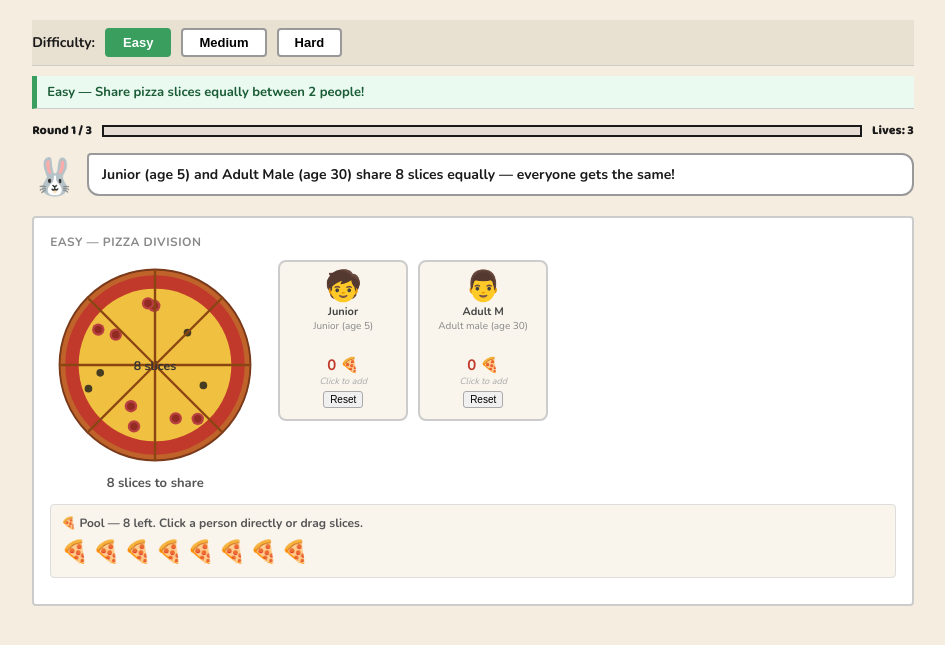
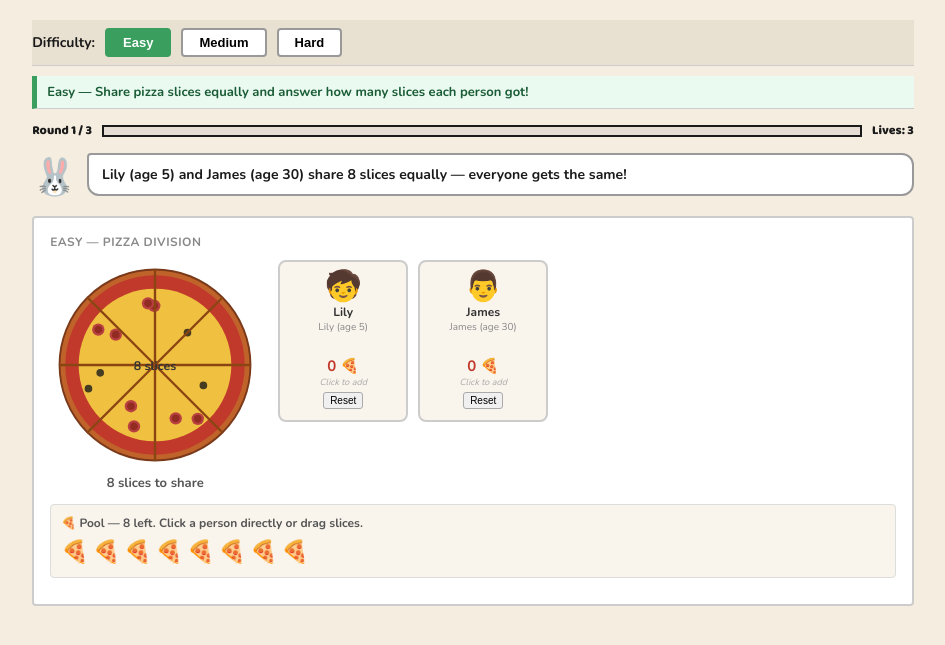
Before and after one commit to w1887705/MathsMayhem, a Django app: page /tasks/task-14-pizza/ in a window 1280 px wide. Shown: the part 58-703 px from the top of the page, without its empty margins (167-1112 px from the left). Run offline with Django 4.2, Linux system fonts and the light colour scheme; the visitor is signed in with stand-in values (Sample User, id 1); data comes from the database, SQL or seed files in the repository; data that the repository does not hold is empty.

Commit message:
Update pizza_task.html

```diff
--- a/core/templates/core/pizza_task.html
+++ b/core/templates/core/pizza_task.html
@@ -31,7 +31,7 @@
 .person-card.correct-box{border-color:#27ae60;background:#eafaf1;cursor:default}
 .person-card.wrong-box{border-color:#c0392b;background:#fadbd8}
 .person-emoji{font-size:30px;line-height:1;margin-bottom:2px}
-.person-name{font-size:11px;font-weight:bold;color:#444}
+.person-name{font-size:12px;font-weight:bold;color:#333}
 .person-age{font-size:10px;color:#888}
 .person-needs{font-size:11px;color:#2980b9;font-weight:bold;margin:3px 0}
 .slice-stack{font-size:12px;min-height:16px;margin:3px 0;line-height:1.3}
@@ -57,9 +57,10 @@
 .start-btn:hover{background:#933232}
 .q-box{background:#eef6ff;border:2px solid #2980b9;border-radius:6px;padding:14px;margin-top:12px}
 .q-title{font-size:13px;font-weight:bold;color:#1a4f7a;margin-bottom:8px}
-.q-text{font-size:15px;font-weight:bold;margin-bottom:12px;line-height:1.7}
+.q-text{font-size:15px;font-weight:bold;margin-bottom:8px;line-height:1.7}
+.q-hint-box{background:#fff3c4;border:1px solid #f5a623;border-radius:4px;padding:8px 10px;font-size:12px;color:#784212;margin-bottom:10px}
 .q-row{display:flex;align-items:center;gap:8px;flex-wrap:wrap}
-.q-inp{width:80px;height:46px;border:2px solid #333;font-size:20px;text-align:center;font-weight:bold;border-radius:4px;outline:none}
+.q-inp{width:100px;height:46px;border:2px solid #333;font-size:18px;text-align:center;font-weight:bold;border-radius:4px;outline:none;letter-spacing:2px}
 .q-inp:focus{border-color:#c0392b}
 .q-inp.ok{border-color:#27ae60;background:#d5f5e3;color:#1a5c35}
 .q-inp.no{border-color:#c0392b;background:#fadbd8}
@@ -86,7 +87,7 @@
     <button class="diff-btn" data-d="medium">Medium</button>
     <button class="diff-btn" data-d="hard">Hard</button>
   </div>
-  <div class="notice-bar" id="noticeBar">Easy — Share pizza slices equally between 2 people!</div>
+  <div class="notice-bar" id="noticeBar">Easy — Share pizza slices equally and answer how many slices each person got!</div>
   <div class="prog-bar-wrap">
     <span class="prog-lbl" id="progLbl">Round 1 / 3</span>
     <div class="prog-bar-track"><div class="prog-bar-fill" id="progFill" style="width:0%"></div></div>
@@ -105,15 +106,15 @@ var SAVE_URL   = "{% url 'core:save_progress' task.slug %}";
 var CSRF_TOKEN = "{{ csrf_token }}";
 var OWNED_THEMES = {{ owned_themes|safe }};
 
-/* ── CHARACTERS
-   Ratios based on calorie needs (adult male = 4 as base unit):
-   Junior(5) = 1,  Teen(16F) = 2,  Adult Female(25) = 3,  Adult Male(30) = 4
-   Pizza slices = total ratio, so each person gets exactly their ratio number of slices */
+/* ── CHARACTERS with names
+   Ratios: Lily(5)=1, Maya(16)=2, Sarah(25)=3, James(30)=4
+   Medium pizza = sum of ratios (each gets exactly ratio slices, fraction already simplified)
+   Hard pizza   = sum of ratios × 2 (fractions need simplifying!) */
 var PEOPLE = [
-  { emoji:'🧒', name:'Junior',  age:5,  label:'Junior (age 5)',        ratio:1 },
-  { emoji:'👧', name:'Teen',    age:16, label:'Teen (age 16)',          ratio:2 },
-  { emoji:'👩', name:'Adult F', age:25, label:'Adult female (age 25)', ratio:3 },
-  { emoji:'👨', name:'Adult M', age:30, label:'Adult male (age 30)',   ratio:4 },
+  { emoji:'🧒', name:'Lily',  age:5,  label:'Lily (age 5)',   ratio:1 },
+  { emoji:'👧', name:'Maya',  age:16, label:'Maya (age 16)',  ratio:2 },
+  { emoji:'👩', name:'Sarah', age:25, label:'Sarah (age 25)', ratio:3 },
+  { emoji:'👨', name:'James', age:30, label:'James (age 30)', ratio:4 },
 ];
 
 /* ── PIZZA THEMES ── */
@@ -122,20 +123,20 @@ var PIZZA_THEMES = {
     sliceA:'#e67e22', sliceB:'#1a1a1a', crust:'#d35400', sauce:'#8B1A00', cheese:'#c17f24',
     label:'🎃 Halloween Pizza',
     people:[
-      { emoji:'🎃', name:'Ghost',   age:5,  label:'Junior',  ratio:1 },
-      { emoji:'🧟', name:'Zombie',  age:16, label:'Teen',    ratio:2 },
-      { emoji:'🧛', name:'Vampire', age:25, label:'Adult F', ratio:3 },
-      { emoji:'🧙', name:'Witch',   age:30, label:'Adult M', ratio:4 },
+      { emoji:'🎃', name:'Boo',  age:5,  label:'Boo (Junior)',  ratio:1 },
+      { emoji:'🧟', name:'Rex',  age:16, label:'Rex (Teen)',    ratio:2 },
+      { emoji:'🧛', name:'Vlad', age:25, label:'Vlad (Adult F)',ratio:3 },
+      { emoji:'🧙', name:'Hex',  age:30, label:'Hex (Adult M)', ratio:4 },
     ]
   },
   christmas: {
     sliceA:'#c0392b', sliceB:'#2e7d52', crust:'#922b21', sauce:'#7b241c', cheese:'#f0d080',
     label:'🎄 Christmas Pizza',
     people:[
-      { emoji:'🦌', name:'Reindeer', age:5,  label:'Junior',  ratio:1 },
-      { emoji:'🧝', name:'Elf',      age:16, label:'Teen',    ratio:2 },
-      { emoji:'🤶', name:'Mrs Claus',age:25, label:'Adult F', ratio:3 },
-      { emoji:'🎅', name:'Santa',    age:30, label:'Adult M', ratio:4 },
+      { emoji:'🦌', name:'Dasher', age:5,  label:'Dasher (Junior)',  ratio:1 },
+      { emoji:'🧝', name:'Buddy',  age:16, label:'Buddy (Teen)',     ratio:2 },
+      { emoji:'🤶', name:'Carol',  age:25, label:'Carol (Adult F)',  ratio:3 },
+      { emoji:'🎅', name:'Nick',   age:30, label:'Nick (Adult M)',   ratio:4 },
     ]
   },
 };
@@ -150,22 +151,37 @@ function getPeople(){
   return (activeTheme && PIZZA_THEMES[activeTheme].people) ? PIZZA_THEMES[activeTheme].people : PEOPLE;
 }
 
+/* ── MATHS HELPERS ── */
+function gcd(a, b){ return b===0 ? a : gcd(b, a%b); }
+function simplifyFrac(num, den){
+  var g = gcd(Math.abs(num), Math.abs(den));
+  return [num/g, den/g];
+}
+function fracStr(num, den){
+  var s = simplifyFrac(num, den);
+  return s[0]+'/'+s[1];
+}
+function needsSimplifying(num, den){
+  return gcd(Math.abs(num), Math.abs(den)) > 1;
+}
+
 /* ── ROUNDS ──
-   Easy: equal (everyone gets same slices — 2 characters, 6 slices each = 12 total)
-   Medium: proportional — pizza = sum of ratios so each person gets exactly their ratio number */
+   Easy:   equal sharing, question = "how many slices did X get?" (number answer)
+   Medium: proportional, pizza = totalRatio slices, question = fraction (already simplified)
+   Hard:   proportional, pizza = totalRatio×2 slices, question = fraction (needs simplifying!) */
 var ROUNDS = {
   easy:[
-    { people:[0,3], slices:8,  equal:true, msg:"Junior (age 5) and Adult Male (age 30) share 8 slices equally — everyone gets the same!" },
-    { people:[1,2], slices:6,  equal:true, msg:"Teen (age 16) and Adult Female (age 25) split 6 slices equally." },
-    { people:[0,2], slices:10, equal:true, msg:"Junior and Adult Female share 10 slices equally." },
+    { people:[0,3], slices:8,  equal:true, msg:"Lily (age 5) and James (age 30) share 8 slices equally — everyone gets the same!" },
+    { people:[1,2], slices:6,  equal:true, msg:"Maya (age 16) and Sarah (age 25) split 6 slices equally." },
+    { people:[0,2], slices:10, equal:true, msg:"Lily and Sarah share 10 slices equally." },
   ],
   medium:[
-    /* Junior(1)+AdultM(4) = 5 ratio units → 5 slices: J gets 1, AdultM gets 4 */
-    { people:[0,3], slices:5,  equal:false, msg:"Junior (ratio 1) and Adult Male (ratio 4) share 5 slices — bigger person eats more!" },
-    /* Teen(2)+AdultF(3) = 5 ratio units → 5 slices: T gets 2, AdultF gets 3 */
-    { people:[1,2], slices:5,  equal:false, msg:"Teen (ratio 2) and Adult Female (ratio 3) share 5 slices proportionally." },
-    /* Junior(1)+Teen(2)+AdultM(4) = 7 → 7 slices: J=1, T=2, AdultM=4 */
-    { people:[0,1,3], slices:7, equal:false, msg:"Junior, Teen and Adult Male share 7 slices — each gets slices equal to their ratio!" },
+    /* Lily(1)+James(4) = 5 → pizza=5: Lily=1/5, James=4/5 — already simplified */
+    { people:[0,3], slices:5,  equal:false, msg:"Lily (ratio 1) and James (ratio 4) share 5 slices — bigger person eats more!" },
+    /* Maya(2)+Sarah(3) = 5 → pizza=5: Maya=2/5, Sarah=3/5 — already simplified */
+    { people:[1,2], slices:5,  equal:false, msg:"Maya (ratio 2) and Sarah (ratio 3) share 5 slices proportionally." },
+    /* Lily(1)+Maya(2)+James(4) = 7 → pizza=7: 1/7, 2/7, 4/7 — already simplified */
+    { people:[0,1,3], slices:7, equal:false, msg:"Lily, Maya and James share 7 slices — each gets their ratio number of slices!" },
   ],
   hard:[],
 };
@@ -227,7 +243,7 @@ function buildPizzaSVG(n){
 /* ── HARD SETUP ── */
 function renderHard(){
   updateProgress();
-  setRosie('Round '+(hardRi+1)+' of '+HARD_TOTAL+' — Choose characters. They eat proportionally to their ratio!');
+  setRosie('Round '+(hardRi+1)+' of '+HARD_TOTAL+' — Choose characters! You will need to simplify the fraction at the end.');
   var boxes='';
   for(var b=0;b<HARD_TOTAL;b++){
     if(b<hardRi) boxes+='<span style="display:inline-flex;align-items:center;justify-content:center;width:30px;height:30px;background:#2e7d52;border:2px solid #1a5c35;border-radius:4px;font-size:14px;margin:0 3px">✅</span>';
@@ -248,10 +264,10 @@ function renderHard(){
     +'</div>'
     +'<div class="setup-box">'
       +'<div class="setup-title">Round '+(hardRi+1)+' — Choose your characters!</div>'
-      +'<div class="ratio-bar">🍕 Ratios: '
+      +'<div class="ratio-bar">Ratios: '
         +src.map(function(p){return p.emoji+' <span>'+p.name+' = '+p.ratio+'</span>';}).join(' &nbsp;|&nbsp; ')
       +'</div>'
-      +'<span class="setup-label">Select 2–4 characters (pizza = total ratio in slices):</span>'
+      +'<span class="setup-label">Select 2–4 characters. The pizza slices = total ratio × 2 (fractions will need simplifying!):</span>'
       +'<div class="char-checkboxes" id="hardCharChecks">'+charChecks+'</div>'
       +'<div class="pizza-hint warn" id="hardPizzaHint">Select at least 2 characters!</div>'
       +'<div class="feedback" id="hardFb"></div>'
@@ -281,9 +297,16 @@ function hardUpdateHint(){
   if(sel.length<2){hint.className='pizza-hint warn';hint.textContent='Select at least 2 characters!';return;}
   var src=getPeople();
   var totalRatio=sel.reduce(function(s,i){return s+src[i].ratio;},0);
+  var pizza=totalRatio*2;
   hint.className='pizza-hint';
-  hint.innerHTML='Pizza has <strong>'+totalRatio+' slices</strong> (= total ratio). '
-    +sel.map(function(i){var p=src[i];return p.emoji+' '+p.name+' gets <strong>'+p.ratio+'</strong>';}).join(', ')+'&nbsp; slice(s).';
+  hint.innerHTML='Pizza has <strong>'+pizza+' slices</strong> (total ratio '+totalRatio+' × 2). '
+    +sel.map(function(i){
+      var p=src[i];
+      var slices=p.ratio*2;
+      var needsSimp=needsSimplifying(slices,pizza);
+      return p.emoji+' '+p.name+' gets <strong>'+slices+' slices</strong> = '+slices+'/'+pizza
+        +(needsSimp?' <em style="color:#b94040">(simplify!)</em>':' <em style="color:#2e7d52">(already simplified)</em>');
+    }).join('<br>');
 }
 
 function startHardRound(){
@@ -292,14 +315,14 @@ function startHardRound(){
   if(sel.length<2){fb.className='feedback bad';fb.textContent='Pick at least 2 characters!';return;}
   var src=getPeople();
   var totalRatio=sel.reduce(function(s,i){return s+src[i].ratio;},0);
-  totalSlices=totalRatio;
+  totalSlices=totalRatio*2; // double so fractions need simplifying
   slicesLeft=totalSlices;
   roundPeople=sel.map(function(i){return src[i];});
   roundRatios=sel.map(function(i){return src[i].ratio;});
   assigned=roundPeople.map(function(){return 0;});
   selectedSlice=null;
   isProportional=true;
-  setRosie('Share '+totalSlices+' slices between '+roundPeople.map(function(p){return p.name;}).join(', ')+'. Each gets their ratio number of slices!');
+  setRosie('Share '+totalSlices+' slices between '+roundPeople.map(function(p){return p.name;}).join(', ')+'. Each person gets their ratio × 2 slices!');
   buildGameUI();
 }
 
@@ -327,11 +350,13 @@ function buildGameUI(){
   }
   var ratioBar='';
   if(isProportional){
+    var correct=getCorrect();
     ratioBar='<div class="ratio-bar">🍕 Share guide: '
-      +roundPeople.map(function(p,idx){return p.emoji+' <span>'+p.name+' needs '+roundRatios[idx]+' slice'+(roundRatios[idx]>1?'s':'')+'</span>';}).join(' &nbsp;·&nbsp; ')
+      +roundPeople.map(function(p,idx){return p.emoji+' <span>'+p.name+' needs '+correct[idx]+' slice'+(correct[idx]>1?'s':'')+'</span>';}).join(' &nbsp;·&nbsp; ')
     +'</div>';
   }
   var peopleHTML=roundPeople.map(function(p,idx){
+    var c=getCorrect();
     return '<div class="person-card" id="pc'+idx+'"'
       +' ondragover="event.preventDefault();this.classList.add(\'drag-over\')"'
       +' ondragleave="this.classList.remove(\'drag-over\')"'
@@ -340,7 +365,7 @@ function buildGameUI(){
       +'<div class="person-emoji">'+p.emoji+'</div>'
       +'<div class="person-name">'+p.name+'</div>'
       +'<div class="person-age">'+p.label+'</div>'
-      +(isProportional?'<div class="person-needs">needs '+roundRatios[idx]+' 🍕</div>':'')
+      +(isProportional?'<div class="person-needs">needs '+c[idx]+' 🍕</div>':'')
       +'<div class="slice-stack" id="stk'+idx+'"></div>'
       +'<div class="person-count"><span id="cnt'+idx+'">0</span> 🍕</div>'
       +'<div class="click-hint">Click to add</div>'
@@ -410,11 +435,20 @@ function resetPerson(idx){
   var fb=document.getElementById('fb');if(fb){fb.className='feedback';fb.textContent='';}
 }
 
+/* ── CORRECT AMOUNTS ── */
+function getCorrect(){
+  if(!isProportional){
+    var each=totalSlices/roundPeople.length;
+    return roundPeople.map(function(){return each;});
+  }
+  // Hard: each person gets ratio*2 slices; Medium: each gets exactly their ratio
+  if(diff==='hard'){
+    return roundRatios.map(function(r){return r*2;});
+  }
+  return roundRatios.slice();
+}
+
 /* ── CHECK SHARING ── */
-function getCorrect(){
-  if(!isProportional){var each=totalSlices/roundPeople.length;return roundPeople.map(function(){return each;});}
-  return roundRatios.slice(); // each person gets exactly their ratio
-}
 function checkSharing(){
   var correct=getCorrect();
   var allRight=assigned.every(function(a,i){return Math.abs(a-correct[i])<0.05;});
@@ -429,7 +463,7 @@ function checkSharing(){
     lives=Math.max(0,lives-1);document.getElementById('livesDisp').textContent=lives;
     roundPeople.forEach(function(_,i){var b=document.getElementById('pc'+i);if(b){if(Math.abs(assigned[i]-correct[i])<0.05)b.classList.add('correct-box');else b.classList.add('wrong-box');}});
     document.getElementById('fb').className='feedback bad';
-    document.getElementById('fb').textContent='Not quite — red people have wrong amounts. Reset and try again!'+(isProportional?' Remember: each person gets slices equal to their ratio number!':'');
+    document.getElementById('fb').textContent='Not quite — red people have wrong amounts. Reset and try again!'+(isProportional?' Each person gets slices equal to their ratio'+(diff==='hard'?' × 2':'')+'!':'');
     setRosie('Check the red people!');
     roundPeople.forEach(function(_,i){
       if(Math.abs(assigned[i]-correct[i])>=0.05){var n=assigned[i];assigned[i]=0;slicesLeft+=n;document.getElementById('cnt'+i).textContent=0;document.getElementById('stk'+i).innerHTML='';}
@@ -440,22 +474,46 @@ function checkSharing(){
   }
 }
 
-/* ── QUESTION — "how many slices did X get?" ── */
+/* ── QUESTION ──
+   Easy:   number answer ("how many slices did X get?")
+   Medium: fraction answer — already simplified (e.g. 2/5)
+   Hard:   fraction answer — needs simplifying (e.g. 4/10 → 2/5) */
 function showQuestion(){
   var correct=getCorrect();
   var askIdx=Math.floor(Math.random()*roundPeople.length);
   var askPerson=roundPeople[askIdx];
   var askSlices=correct[askIdx];
 
-  var qText='The pizza had <b>'+totalSlices+' slices</b>. '
-    +(isProportional
-      ? 'The slices were shared proportionally (each person\'s ratio = their slice count). '
-      : 'The slices were shared equally. ')
-    +'How many slices did <b>'+askPerson.emoji+' '+askPerson.name+'</b> get?';
+  if(diff==='easy'){
+    // Number question
+    var qText='The pizza had <b>'+totalSlices+' slices</b> shared equally between <b>'+roundPeople.length+' people</b>. How many slices did <b>'+askPerson.emoji+' '+askPerson.name+'</b> get?';
+    var hint=askPerson.name+' got <b>'+askSlices+'</b> slices. ('+totalSlices+' ÷ '+roundPeople.length+' = '+askSlices+')';
+    buildNumberQuestion(qText, hint, askSlices);
 
-  var hint=askPerson.name+' got <b>'+askSlices+'</b> slice'+(askSlices!==1?'s':'')+'.'
-    +(isProportional?' (Ratio '+askPerson.ratio+' out of total '+roundRatios.reduce(function(s,r){return s+r;},0)+')':'');
+  } else if(diff==='medium'){
+    // Fraction question — already in simplest form
+    var frac=fracStr(askSlices, totalSlices); // e.g. "2/5"
+    var qText='The pizza had <b>'+totalSlices+' slices</b>. <b>'+askPerson.emoji+' '+askPerson.name+'</b> got <b>'+askSlices+' slices</b>.<br>Write '+askPerson.name+"'s share as a fraction of the whole pizza.";
+    var hintBox='Write it as: slices they got ÷ total slices = '+askSlices+'/'+totalSlices+' — this is already in its simplest form!';
+    var hint=askPerson.name+"'s share is <b>"+frac+'</b> of the pizza. ('+askSlices+'/'+totalSlices+' is already fully simplified)';
+    buildFractionQuestion(qText, hintBox, hint, frac, false);
 
+  } else {
+    // Hard — fraction needs simplifying
+    var rawFrac=askSlices+'/'+totalSlices;
+    var simpFrac=fracStr(askSlices, totalSlices);
+    var needsSimp=needsSimplifying(askSlices, totalSlices);
+    var qText='The pizza had <b>'+totalSlices+' slices</b>. <b>'+askPerson.emoji+' '+askPerson.name+'</b> got <b>'+askSlices+' slices</b>.<br>Write '+askPerson.name+"'s share as a <b>simplified fraction</b> of the whole pizza.";
+    var g=gcd(askSlices,totalSlices);
+    var hintBox=needsSimp
+      ?'Start with '+askSlices+'/'+totalSlices+'. Both numbers divide by '+g+'. So '+askSlices+'÷'+g+'='+askSlices/g+' and '+totalSlices+'÷'+g+'='+totalSlices/g+'. Answer: '+simpFrac
+      :askSlices+'/'+totalSlices+' is already in its simplest form! Answer: '+simpFrac;
+    var hint=askPerson.name+"'s simplified fraction is <b>"+simpFrac+'</b>.'+(needsSimp?' ('+rawFrac+' ÷ '+g+' = '+simpFrac+')':'');
+    buildFractionQuestion(qText, hintBox, hint, simpFrac, needsSimp);
+  }
+}
+
+function buildNumberQuestion(qText, hint, correctNum){
   var card=document.getElementById('mainCard');
   var d=document.createElement('div');
   d.innerHTML='<div class="q-box">'
@@ -471,16 +529,11 @@ function showQuestion(){
   +'</div>';
   card.appendChild(d);
   document.getElementById('nb').style.display='none';
-  document.getElementById('qCheckBtn').addEventListener('click',function(){checkQ(askSlices,hint);});
-  document.getElementById('qInp').addEventListener('keydown',function(e){if(e.key==='Enter')checkQ(askSlices,hint);});
-  document.getElementById('qInp').focus();
-}
-
-function checkQ(correct,hint){
+  document.getElementById('qCheckBtn').addEventListener('click',function(){
     var val=parseInt(document.getElementById('qInp').value);
     var inp=document.getElementById('qInp'),fb=document.getElementById('qFb');
     if(isNaN(val)){fb.className='feedback bad';fb.textContent='Please type a number!';return;}
-  if(val===correct){
+    if(val===correctNum){
       inp.classList.add('ok');fb.className='feedback ok';fb.innerHTML='Correct! '+hint;
       document.getElementById('qNb').style.display='block';score+=10;toast('+10 pts!');
     } else {
@@ -488,6 +541,47 @@ function checkQ(correct,hint){
       inp.classList.add('no');fb.className='feedback bad';fb.innerHTML='Not quite! '+hint;
       setTimeout(function(){inp.classList.remove('no');inp.value='';inp.focus();},900);
     }
+  });
+  document.getElementById('qInp').addEventListener('keydown',function(e){if(e.key==='Enter')document.getElementById('qCheckBtn').click();});
+  document.getElementById('qInp').focus();
+}
+
+function buildFractionQuestion(qText, hintBox, feedbackHint, correctFrac, needsSimp){
+  var card=document.getElementById('mainCard');
+  var d=document.createElement('div');
+  d.innerHTML='<div class="q-box">'
+    +'<div class="q-title">📝 Answer the question!</div>'
+    +'<div class="q-text">'+qText+'</div>'
+    +(needsSimp?'<div class="q-hint-box">💡 Hint: '+hintBox+'</div>':'<div style="font-size:12px;color:#555;margin-bottom:10px">Write as a fraction e.g. <b>2/5</b></div>')
+    +'<div class="q-row">'
+      +'<input class="q-inp" id="qInp" type="text" placeholder="?/?" style="width:110px"/>'
+      +'<button class="q-btn" id="qCheckBtn">Check!</button>'
+    +'</div>'
+    +'<div class="feedback" id="qFb"></div>'
+    +'<button class="next-btn" id="qNb" onclick="nextRound()">Next round →</button>'
+  +'</div>';
+  card.appendChild(d);
+  document.getElementById('nb').style.display='none';
+  document.getElementById('qCheckBtn').addEventListener('click',function(){
+    var val=document.getElementById('qInp').value.trim().replace(/\s/g,'');
+    var inp=document.getElementById('qInp'),fb=document.getElementById('qFb');
+    if(!val.includes('/')){fb.className='feedback bad';fb.textContent='Write a fraction using / e.g. 1/5';return;}
+    // Accept the fraction if it simplifies to the correct answer
+    var parts=val.split('/');
+    var num=parseInt(parts[0]),den=parseInt(parts[1]);
+    if(isNaN(num)||isNaN(den)||den===0){fb.className='feedback bad';fb.textContent='Please write a valid fraction e.g. 2/5';return;}
+    var userSimp=fracStr(num,den);
+    if(userSimp===correctFrac){
+      inp.classList.add('ok');fb.className='feedback ok';fb.innerHTML='Correct! '+feedbackHint;
+      document.getElementById('qNb').style.display='block';score+=10;toast('+10 pts!');
+    } else {
+      lives=Math.max(0,lives-1);document.getElementById('livesDisp').textContent=lives;
+      inp.classList.add('no');fb.className='feedback bad';fb.innerHTML='Not quite! '+feedbackHint;
+      setTimeout(function(){inp.classList.remove('no');inp.value='';inp.focus();},900);
+    }
+  });
+  document.getElementById('qInp').addEventListener('keydown',function(e){if(e.key==='Enter')document.getElementById('qCheckBtn').click();});
+  document.getElementById('qInp').focus();
 }
 
 function nextRound(){
@@ -527,7 +621,11 @@ function switchDiff(newDiff){
   diff=newDiff;
   document.querySelectorAll('.diff-btn').forEach(function(b){b.className='diff-btn';});
   var ab=document.querySelector('.diff-btn[data-d="'+newDiff+'"]');if(ab)ab.classList.add('active-'+newDiff);
-  var notices={easy:'Easy — Share pizza slices equally between 2 people!',medium:'Medium — Different people get different amounts based on age group!',hard:'Hard — Choose your characters, share proportionally, answer the question!'};
+  var notices={
+    easy:'Easy — Share equally and answer how many slices each person got!',
+    medium:'Medium — Share proportionally and write the answer as a fraction!',
+    hard:'Hard — Share proportionally and simplify the fraction!'
+  };
   var colors={easy:{bg:'#eafaf1',color:'#1a5c35',border:'#3a9e5f'},medium:{bg:'#fef9ec',color:'#784212',border:'#e07820'},hard:{bg:'#fde8e8',color:'#7b241c',border:'#b94040'}};
   var nb=document.getElementById('noticeBar');
   if(nb){nb.textContent=notices[newDiff];nb.style.backgroundColor=colors[newDiff].bg;nb.style.color=colors[newDiff].color;nb.style.borderLeftColor=colors[newDiff].border;}
```
Lines whose indentation alone changed are shown as unchanged.
